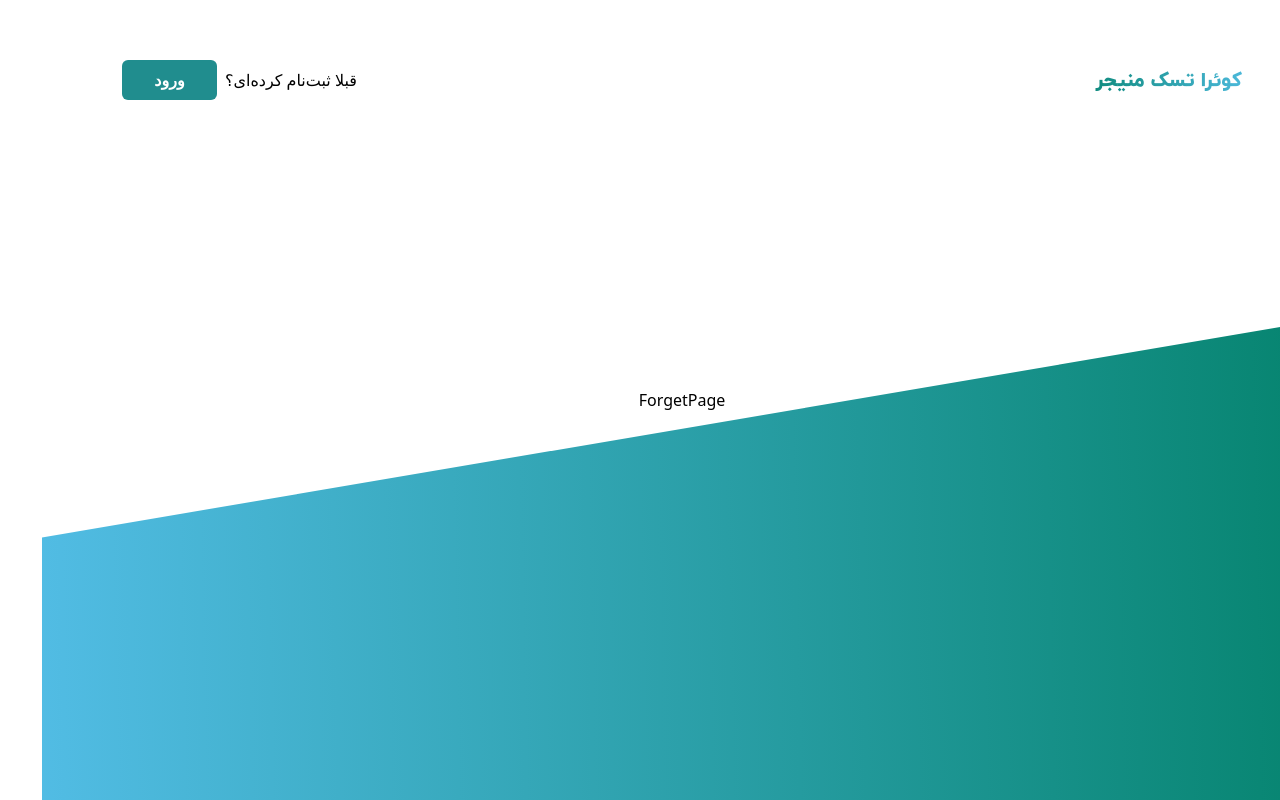
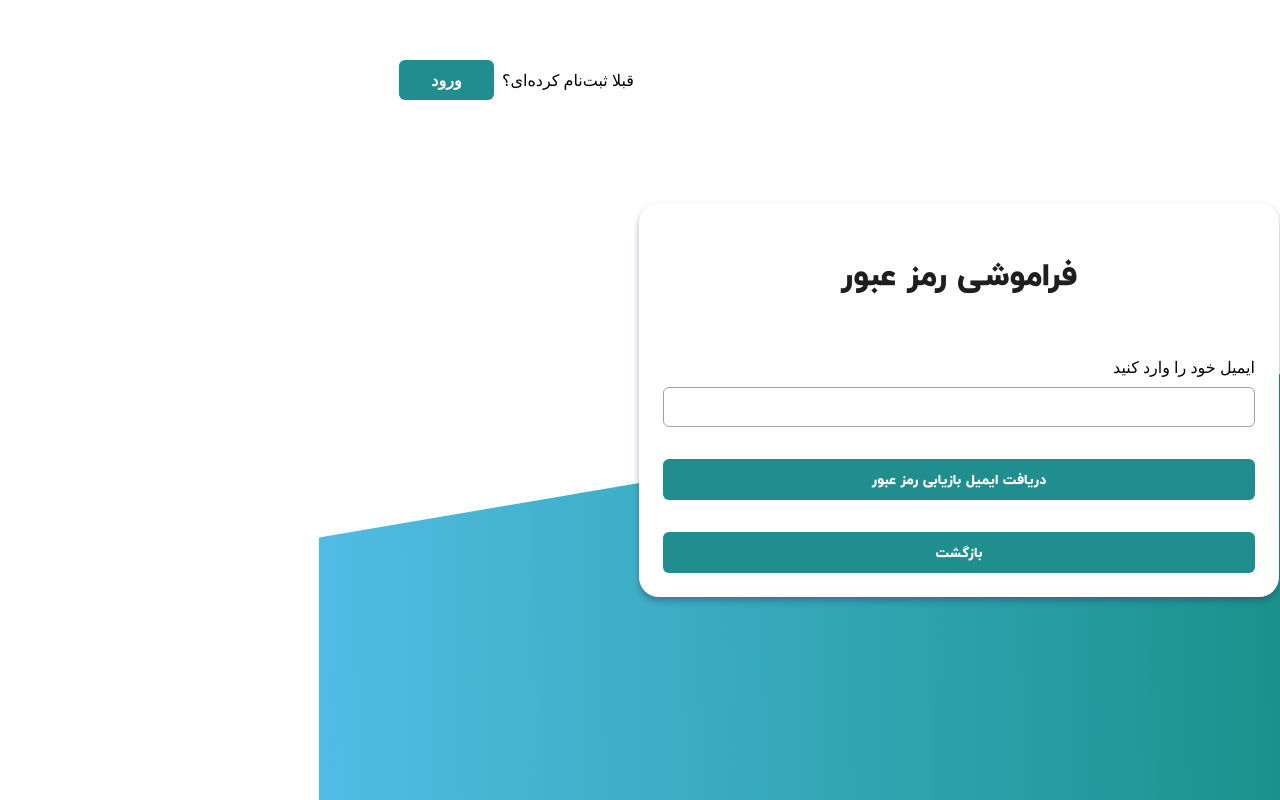
Before and after one commit to mohammadfarashipoor/TaskManger-Quera-, a React (Vite) app: page /forgot in a window 1280 px wide. Built offline with nearby package versions, Linux system fonts and the light colour scheme.

Commit message:
feat:forgotpage

```diff
--- a/src/App.tsx
+++ b/src/App.tsx
@@ -1,6 +1,6 @@
 import { Routes, Route } from "react-router-dom";
 import AuthLayout from "@/layouts/auth";
-import ForgotPage from "@/pages/auth/forget";
+import ForgotPage from "@/pages/auth/forgot";
 import ResetPage from "@/pages/auth/reset";
 import RegisterPage from "@/pages/auth/register";
 import LoginPage from "@/pages/auth/login";
--- /dev/null
+++ b/src/pages/auth/forgot/index.tsx
@@ -0,0 +1,39 @@
+import { Button } from "@/ui/atom/Button";
+import InputText from "@/ui/atom/InputText";
+import { OutBox } from "@/ui/molocol/Box";
+import FormContainer from "@/ui/molocol/FormContainer";
+import { schemaForgotPage } from "@/validation/validationSchema";
+function ForgotPage() {
+  return (
+    <>
+      <div
+        style={{
+          position: "absolute",
+          top: "50%",
+          left: " 50%",
+          transform: "translate(-50%, -50%)",
+        }}
+      >
+        <FormContainer onSubmit={onsubmit} schema={schemaForgotPage}>
+          <OutBox
+            className="w-[640px] p-6 gap-8 flex flex-col ju"
+            title="فراموشی رمز عبور"
+          >
+            <InputText
+              label="ایمیل خود را وارد کنید"
+              name="email"
+            ></InputText>
+            <Button type="submit" isBold isprimary>
+              دریافت ایمیل بازیابی رمز عبور
+            </Button>
+            <Button type="button" isBold isprimary={false}>
+              بازگشت
+            </Button>
+          </OutBox>
+        </FormContainer>
+      </div>
+    </>
+  );
+}
+
+export default ForgotPage;
--- a/src/validation/inValidMasseges.ts
+++ b/src/validation/inValidMasseges.ts
@@ -2,3 +2,6 @@ export const inValidMsgLogin = {
   username: { min: "نام کاربری باید وارد شود" },
   password: { min: "پسورد باید وارد شود" },
 };
+export const inValidMsgForgot = {
+  email: { email :" ایمیل را درست وارد کنید"},
+};
--- a/src/validation/validationSchema.ts
+++ b/src/validation/validationSchema.ts
@@ -1,5 +1,6 @@
 import { z } from "zod";
 import { inValidMsgLogin } from "./inValidMasseges";
+import { inValidMsgForgot } from "./inValidMasseges";
 export const schemaLogin = z.object({
   username: z.string().min(1, inValidMsgLogin.username.min),
   password: z.string().min(1, inValidMsgLogin.password.min),
```
